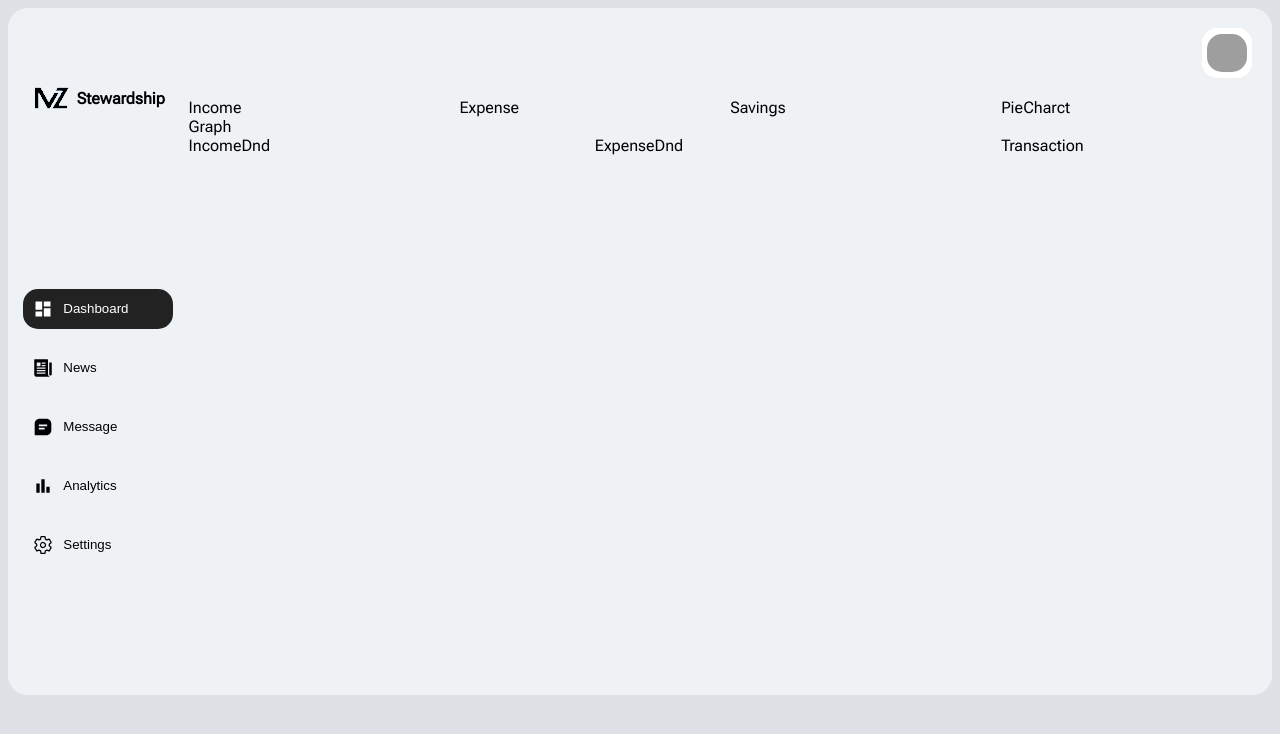
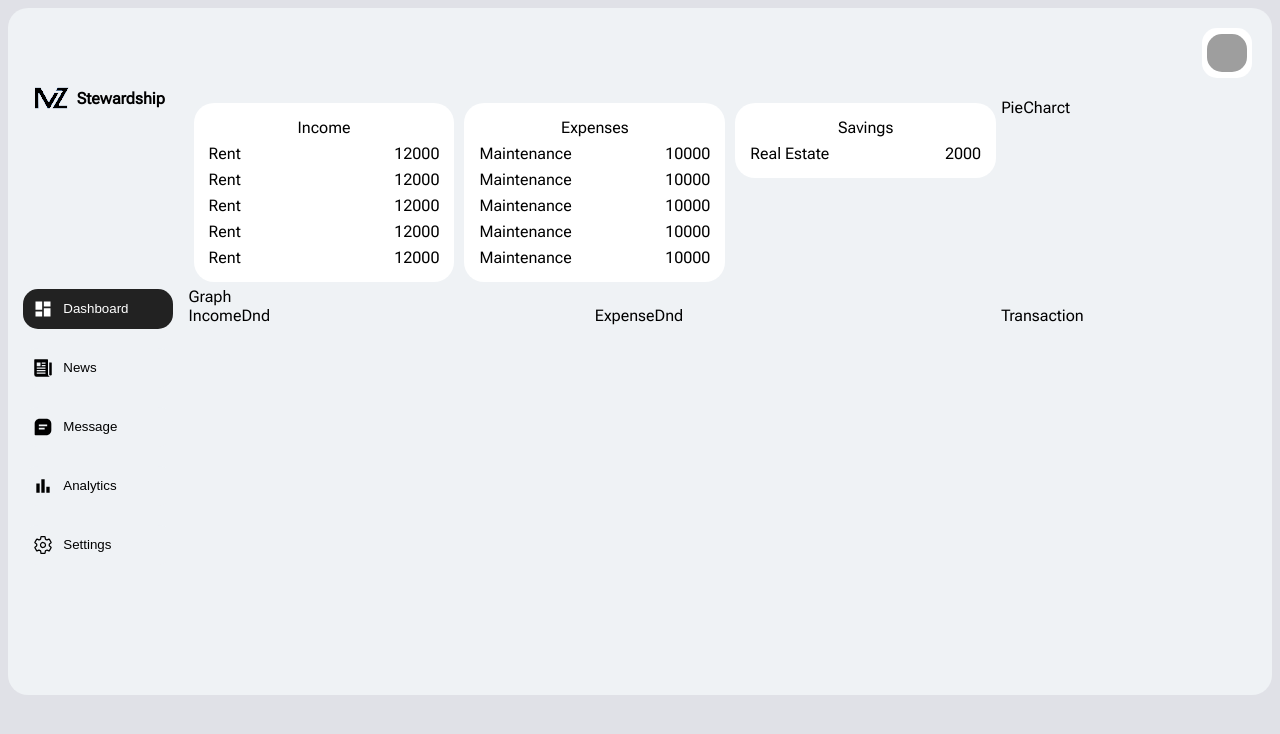
Before and after one commit to shahan210/DashBoard-1, a React (Vite) app: page / in a window 1280 px wide. Shown: the top 734 px of the page. Built offline with nearby package versions, Linux system fonts and the light colour scheme; grey boxes are pictures that could not be loaded; some icons are missing; a web font is replaced by a local one.

Commit message:
update: dash grid

```diff
--- a/src/components/main/Expense.jsx
+++ b/src/components/main/Expense.jsx
@@ -1,7 +1,32 @@
-import React from 'react'
+import React from "react";
 
 export default function Expense() {
   return (
-    <div>Expense</div>
-  )
+    <div className="grid-income">
+      <div className="container">
+        <div style={{ textAlign: "center" }}>Expenses</div>
+
+        <div className="income-list">
+          <div>Maintenance</div>
+          <div>10000</div>
+        </div>
+        <div className="income-list">
+          <div>Maintenance</div>
+          <div>10000</div>
+        </div>
+        <div className="income-list">
+          <div>Maintenance</div>
+          <div>10000</div>
+        </div>
+        <div className="income-list">
+          <div>Maintenance</div>
+          <div>10000</div>
+        </div>
+        <div className="income-list">
+          <div>Maintenance</div>
+          <div>10000</div>
+        </div>
+      </div>
+    </div>
+  );
 }
--- a/src/components/main/Income.jsx
+++ b/src/components/main/Income.jsx
@@ -1,7 +1,32 @@
-import React from 'react'
+import React from "react";
 
 export default function Income() {
   return (
-    <div>Income</div>
-  )
+    <div className="grid-income">
+      <div className="container">
+        <div style={{ textAlign: "center" }}>Income</div>
+
+        <div className="income-list">
+          <div>Rent</div>
+          <div>12000</div>
+        </div>
+        <div className="income-list">
+          <div>Rent</div>
+          <div>12000</div>
+        </div>
+        <div className="income-list">
+          <div>Rent</div>
+          <div>12000</div>
+        </div>
+        <div className="income-list">
+          <div>Rent</div>
+          <div>12000</div>
+        </div>
+        <div className="income-list">
+          <div>Rent</div>
+          <div>12000</div>
+        </div>
+      </div>
+    </div>
+  );
 }
--- a/src/components/main/Savings.jsx
+++ b/src/components/main/Savings.jsx
@@ -1,7 +1,15 @@
-import React from 'react'
+import React from "react";
 
 export default function Savings() {
   return (
-    <div>Savings</div>
-  )
+    <div className="grid-income">
+      <div className="container">
+        <div style={{ textAlign: "center" }}>Savings</div>
+        <div className="income-list">
+          <div>Real Estate</div>
+          <div>2000</div>
+        </div>
+      </div>
+    </div>
+  );
 }
--- a/src/components/scss/dash/_dash.scss
+++ b/src/components/scss/dash/_dash.scss
@@ -1,7 +1,8 @@
 @forward "../side/buttons";
+
 .dash {
   height: 687px;
-  background-color: #eff2f5;
+  background-color: var(--button-menu);
   border-top-right-radius: 20px;
   border-bottom-right-radius: 20px;
 }
--- /dev/null
+++ b/src/components/scss/dash/_income.scss
@@ -0,0 +1,25 @@
+@use "../global/variables" as g;
+@forward "../side/buttons";
+
+@mixin grid-container-design {
+  background-color: g.$dash-background;
+  color: black;
+  border-radius: g.$dash-border;
+  padding: 15px;
+}
+@mixin grid-design {
+  margin: 5px;
+  background-color: var(--button-menu);
+}
+
+.grid-income {
+  @include grid-design();
+}
+.container {
+  @include grid-container-design;
+}
+.income-list {
+  display: flex;
+  margin-top: 7px;
+  justify-content: space-between;
+}
--- a/src/components/scss/dash/_index.scss
+++ b/src/components/scss/dash/_index.scss
@@ -1,2 +1,3 @@
 @forward "dash";
 @forward "header";
+@forward "income";
--- a/src/components/scss/side/_sidebar.scss
+++ b/src/components/scss/side/_sidebar.scss
@@ -1,7 +1,7 @@
 @use "../global" as g;
 
 .sidebar {
-  background-color: #eff2f5;
+  background-color: var(--button-menu);
   height: 687px;
   border-top-left-radius: 20px;
   border-bottom-left-radius: 20px;
```
Also changed, not shown: src/components/scss/global/_variables.scss (line endings or trailing spaces).
